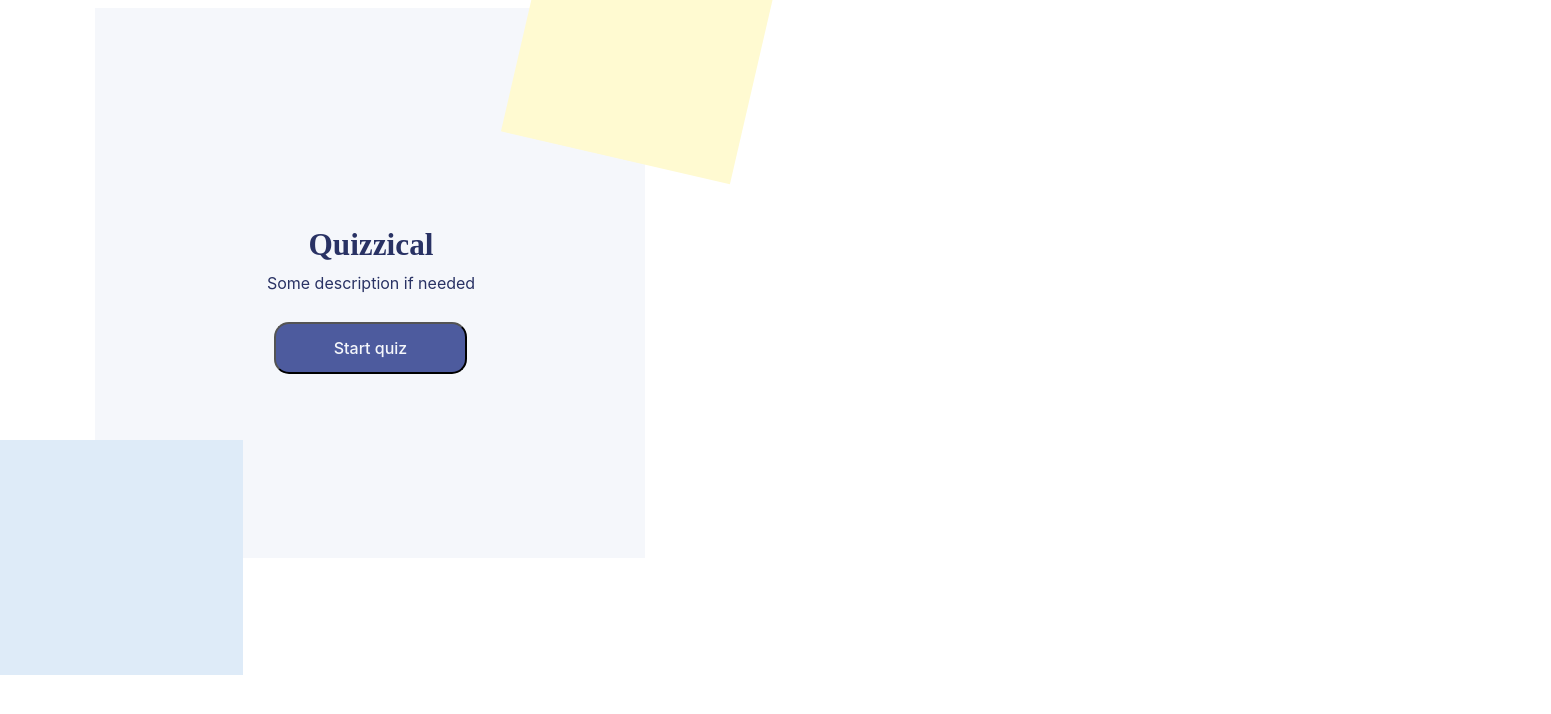
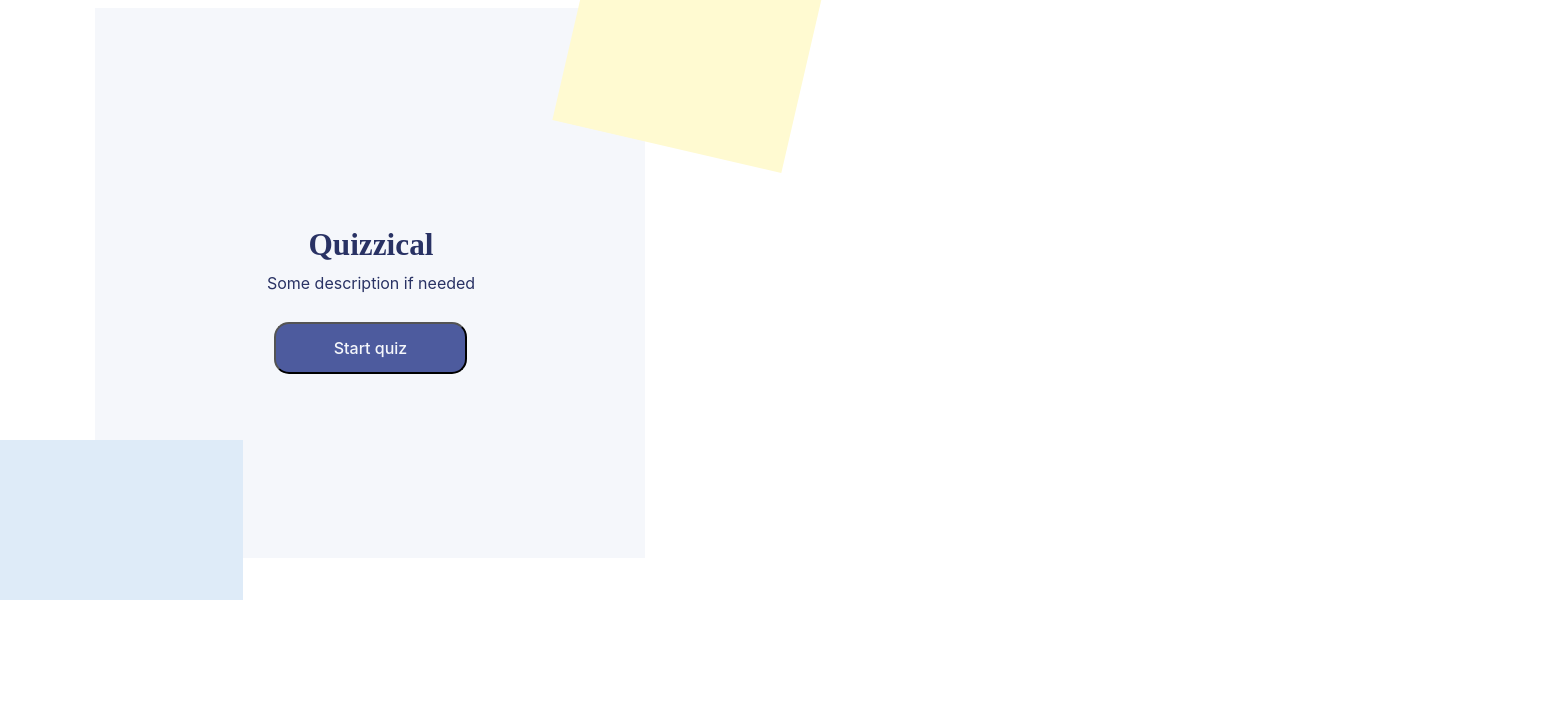
Before and after one commit to aditya-kapre-shrewsbury/trivia-app, a React (Create React App) app: page / in a window 1280 px wide. Shown: the top 714 px of the page, 1551 px wide, since content can reach past the window. Built offline with nearby package versions, Linux system fonts and the light colour scheme.

Commit message:
Home screen - fix scrollbars

```diff
--- a/src/components/Home/Home.css
+++ b/src/components/Home/Home.css
@@ -67,7 +67,7 @@
 
 .blob-top {
     position: absolute;
-    width: 297px;
+    width: 85px;
     height: 235px;
     left: 540.85px;
     top: 196.73px;
@@ -78,12 +78,9 @@
 .blob-top-5 {
     position: absolute;
     left: 62.24%;
-    right: -314.24%;
+    right: -800%;
     top: 161.16%;
     bottom: -161.16%;
-
-    /* Lemony - medium */
-
     background: #FFFAD1;
     transform: rotate(-128.49deg);
 }
@@ -91,7 +88,7 @@
 .blob-bottom {
     position: absolute;
     width: 297px;
-    height: 235px;
+    height: 160px;
     left: -149px;
     top: 432px;
 }
```
